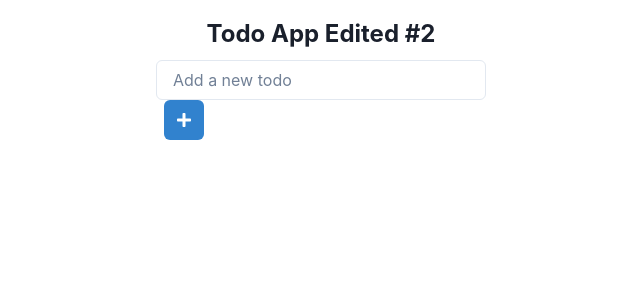
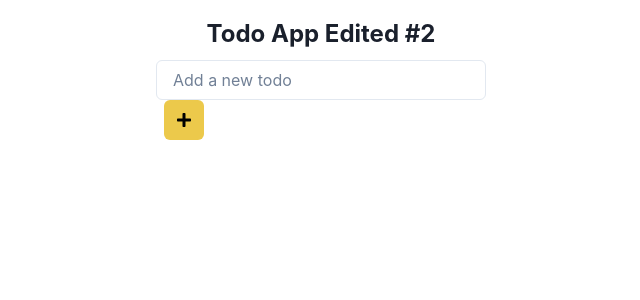
Before and after one commit to GPT-Engineer-App/schedule-savvy, a React (Vite) app: page / in a window 1280 px wide. Shown: the top 300 px of the page, without its empty margins (319-959 px from the left). Built offline with nearby package versions, Linux system fonts and the light colour scheme.

Commit message:
Updated the color scheme of the add button from blue to yellow in the todo application.
Prompt: Make button yellow

```diff
--- a/src/pages/Index.jsx
+++ b/src/pages/Index.jsx
@@ -44,7 +44,7 @@ const Index = () => {
       </Text>
       <Box>
         <Input placeholder="Add a new todo" value={input} onChange={handleInputChange} onKeyPress={handleKeyPress} />
-        <IconButton icon={<FaPlus />} onClick={handleAddTodo} colorScheme="blue" aria-label="Add todo" ml={2} />
+        <IconButton icon={<FaPlus />} onClick={handleAddTodo} colorScheme="yellow" aria-label="Add todo" ml={2} />
       </Box>
       <List spacing={3} w="100%">
         {todos.map((todo, index) => (
```
